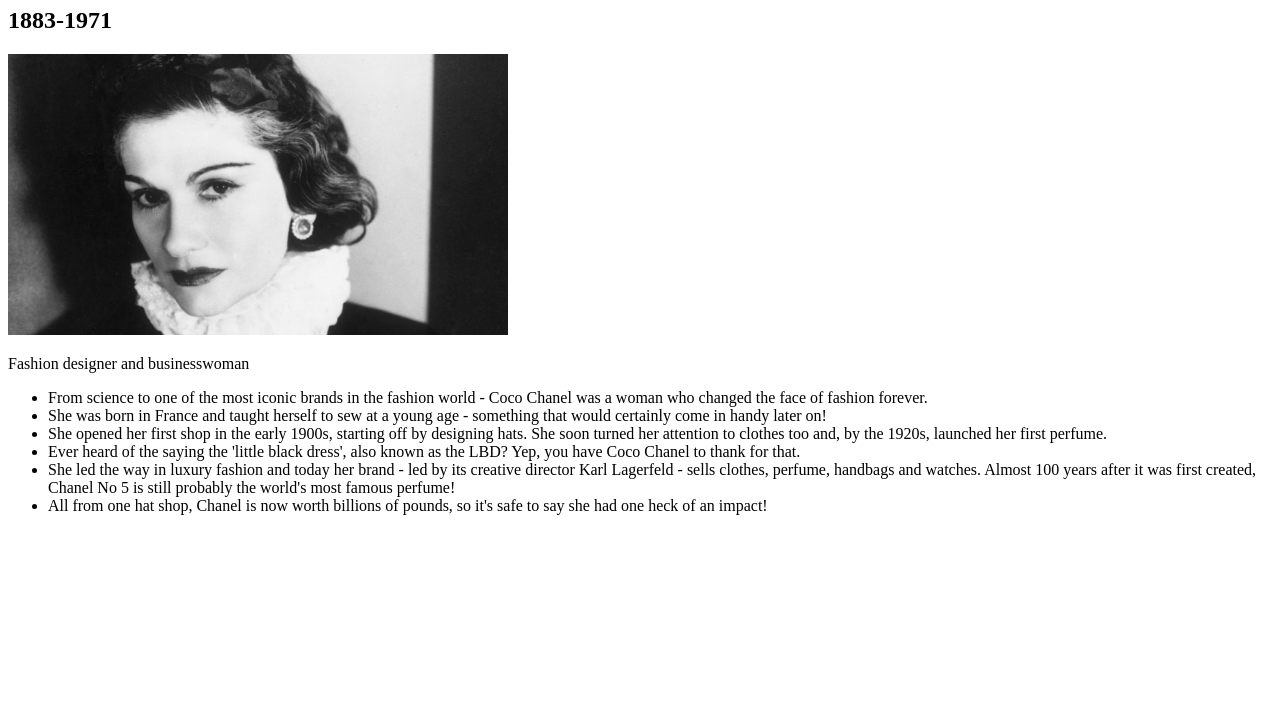
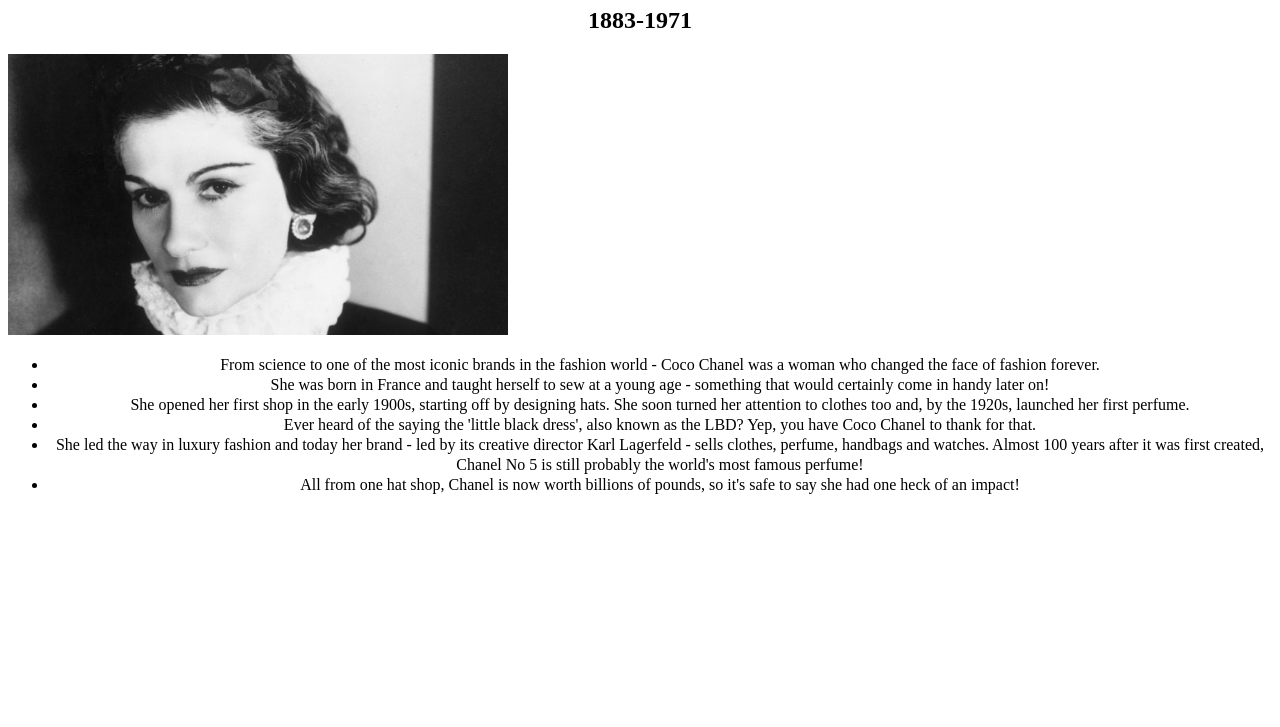
Before and after one commit to annie-2686/tribute-page, a plain HTML site: page index.html in a window 1280 px wide. Shown: the part 73-800 px from the top of the page. Drawn offline with Linux system fonts and the light colour scheme.

Commit message:
css chnages

```diff
--- a/index.html
+++ b/index.html
@@ -4,15 +4,17 @@
     <meta charset="UTF-8" />
     <meta http-equiv="X-UA-Compatible" content="IE=edge" />
     <meta name="viewport" content="width=device-width, initial-scale=1.0" />
+      <link rel="stylesheet" href="styles.css">
     <title>Coco Chanel</title>
+
   </head>
+
   <body>
     <h1>Gabrielle Bonheur "Coco" Chanel</h1>
     <h2>1883-1971</h2>
 
     <img src="img/coco.jpg" alt="cocochanel" width="500">
     <p>
-        Fashion designer and businesswoman
         <ul><li>
  From science to one of the most iconic brands in the fashion world - Coco
       Chanel was a woman who changed the face of fashion forever.
--- /dev/null
+++ b/styles.css
@@ -0,0 +1,10 @@
+h1,
+h2 {
+  text-align: center;
+}
+
+ul {
+  line-height: 20px;
+  text-align: center;
+  text-decoration: none;
+}
```
